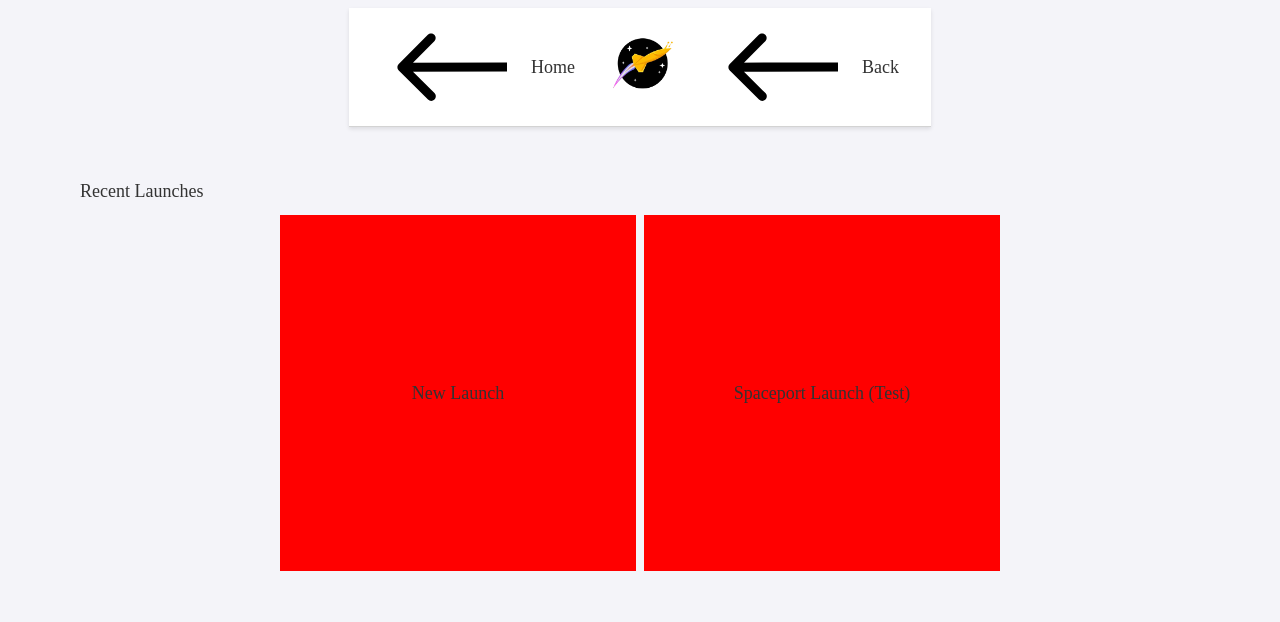
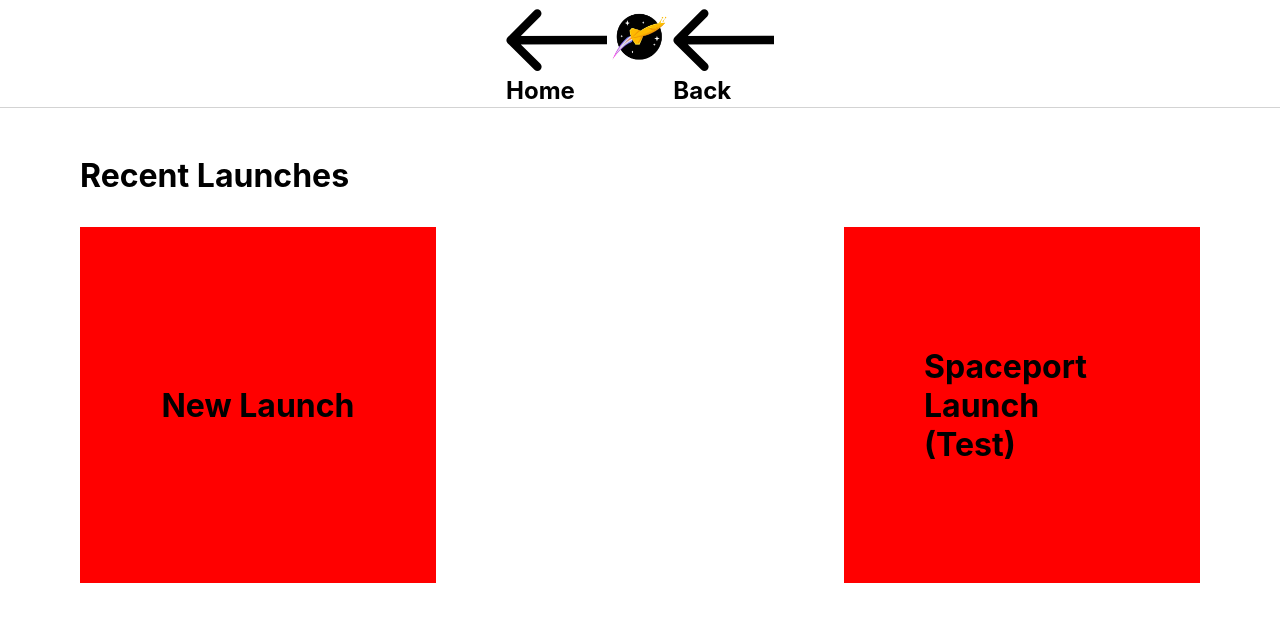
Before and after one commit to UCSCRocketry/ground-control, a React (Create React App) app in the folder gcs-react-app/: page / in a window 1280 px wide. Shown: the top 622 px of the page. Built offline with nearby package versions, Linux system fonts and the light colour scheme.

Commit message:
fix: merging issues

```diff
--- a/gcs-react-app/src/Global.css
+++ b/gcs-react-app/src/Global.css
@@ -1,73 +1,3 @@
-/* Global Styles */
 * {
    box-sizing: border-box;
-   margin: 0;
-   padding: 0;
 }
-
-#root {
-   display: flex;
-   flex-direction: column;
-}
-
-main {
-   width: 100vw;
-}
-
-body {
-   font-family: Arial, sans-serif; /* ask aaron for default font he uses */
-   line-height: 1.6;
-   background-color: #f4f4f9;
-   color: #333;
-   margin: 0;
-   padding: 0;
-}
-
-
-
-/* NAVBAR STYLE */
-#nav {
-   position: sticky; /* sticks to the top during scroll */
-   top: 0;
-   width: 100%; /* full width  */
-   display: flex;
-   justify-content: space-between; /* even spread */
-   align-items: center; /* centers items  */
-   background-color: #ffffff;
-   padding: 1rem;
-   box-shadow: 0 2px 4px rgba(0, 0, 0, 0.1);
-   z-index: 1000;
-}
-
-#nav img {
-   height: 70px; /* logo size */
-   margin: 0 1rem; /* space around the logo */
-}
-
-#nav button {
-   background: none;
-   border: none;
-   cursor: pointer;
-   font-size: 1rem;
-   padding: 0.5rem 1rem;
-   transition: background-color 0.3s ease; /* hover effect */
-}
-
-#nav button:hover {
-   background-color: #f0f0f0;
-   border-radius: 4px;
-}
-
-/* General Container Style */
-/* container for launches  -- look into space with grid or space between */
-.launches-container {
-   max-width: 1200px;
-   margin: 0 auto; /* centers container */
-   padding: 1rem; /* padding */
-   display: flex;
-   flex-direction: row;
-   align-items: center;
-   justify-items: center;
-   justify-content: center;
-
-}
--- a/gcs-react-app/src/styles/BackButton.css
+++ b/gcs-react-app/src/styles/BackButton.css
@@ -1,4 +1,4 @@
-div {
+/* div {
     display: flex;
     align-items: center;
     gap: 8px;
@@ -24,4 +24,4 @@ h1 {
 svg {
     width: 20px;
     height: 20px;
-}
+} */
```
